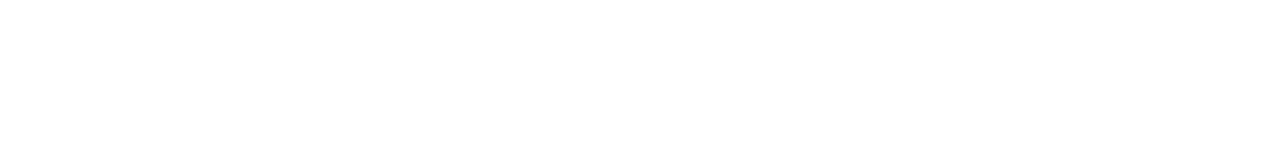
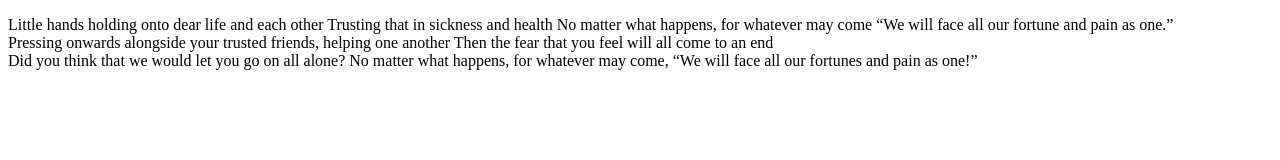
Before and after one commit to bejiang/ProjectTwo, a plain HTML site: page index.html in a window 1280 px wide. Drawn offline with Linux system fonts and the light colour scheme.

Commit message:
Update index.html

```diff
--- a/index.html
+++ b/index.html
@@ -1,11 +1,29 @@
 <!DOCTYPE html>
 <html lang="en">
+
+<link rel="stylesheet" href="css/style.css">
     <head>
         <meta charset="UTF-8">
-        <title>CHANGE ME</title>
+        <title>Project 2 - Words In Motion</title>
+        <link rel="stylesheet" href="https://fonts.googleapis.com/css?family=Patrick Hand">
     </head>
     <body>
 
+        <p>
+            Little hands holding onto dear life and each other
+            Trusting that in sickness and health
+            No matter what happens, for whatever may come
+            “We will face all our fortune and pain as one.”
+            <br>
+
+            Pressing onwards alongside your trusted friends, helping one another
+            Then the fear that you feel will all come to an end
+            <br>
+
+            Did you think that we would let you go on all alone?
+            No matter what happens, for whatever may come,
+            “We will face all our fortunes and pain as one!”
+        </p>
 
 
 
```
